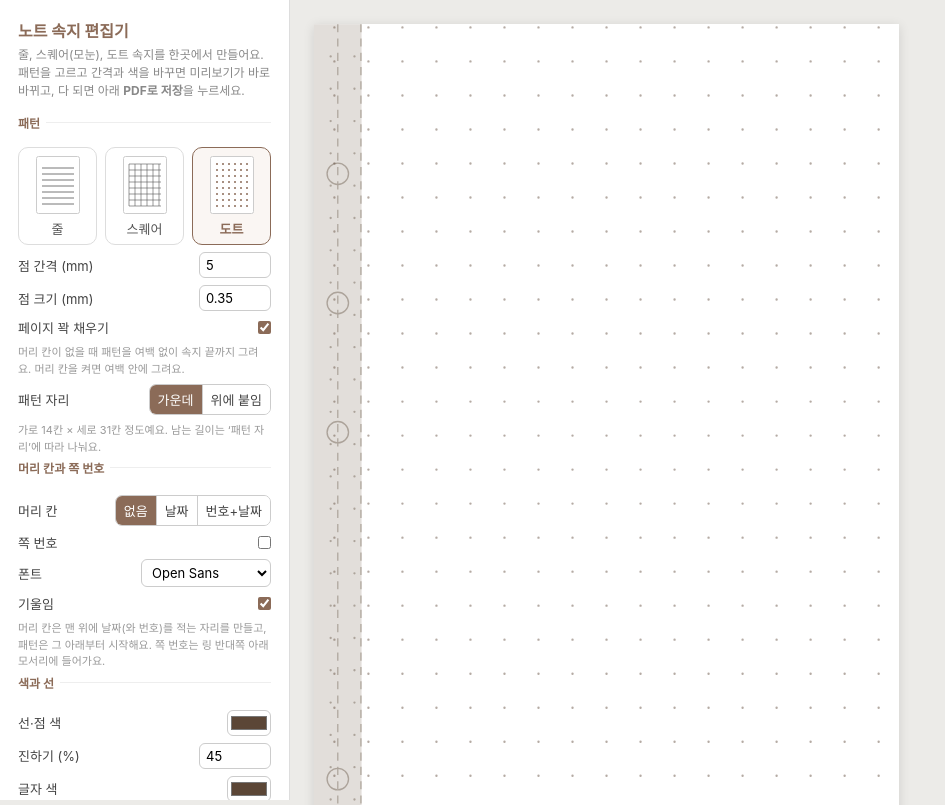
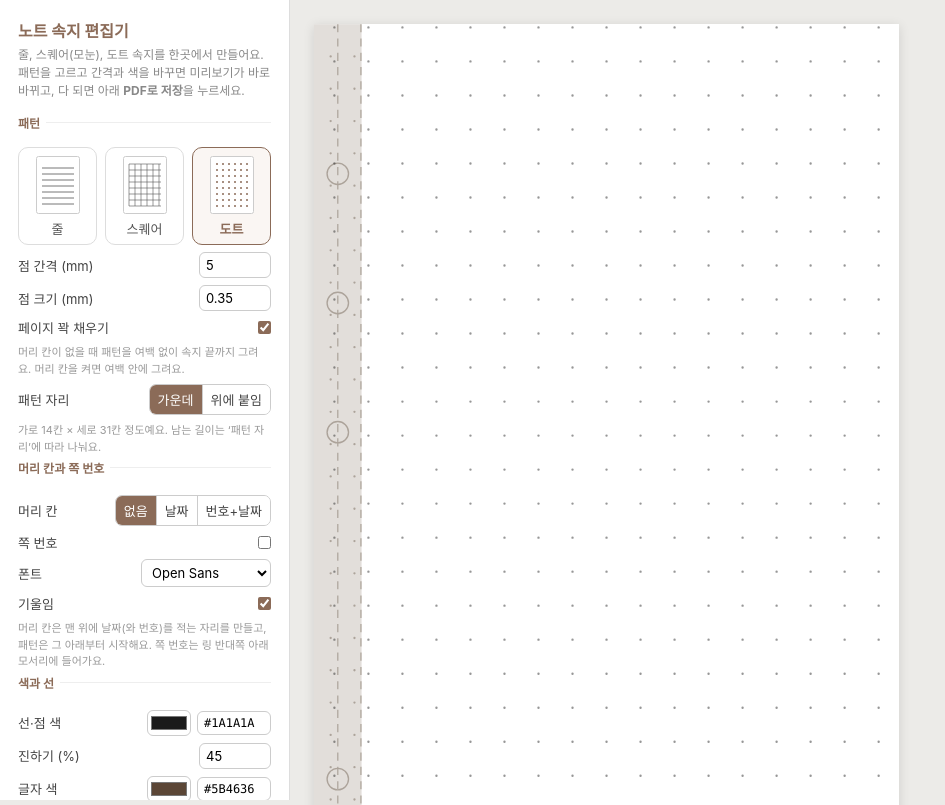
Before and after one commit to MOV-IE/diary-note-generator, a plain HTML site: page index.html in a window 1280 px wide. Shown: the top 805 px of the page, without its empty margins (0-945 px from the left). Drawn offline with Linux system fonts and the light colour scheme.

Commit message:
Default line colour #1A1A1A; hex code input next to every colour picker (#7)
Saved settings still on the old default (#5B4636) move to the new one once.


Claude-Session: https://claude.ai/code/session_01NP1betRcKkkrsVRVWCmt3n

Co-authored-by: Claude <noreply@anthropic.com>

```diff
--- a/index.html
+++ b/index.html
@@ -58,6 +58,8 @@ legend{font-weight:600;font-size:12px;color:#8b6b58;padding-right:6px}
   .sheetlbl{display:none}
   .sheetwrap:last-child .sheet{break-after:auto !important;page-break-after:auto !important}
 }
+.cpick{display:flex;gap:6px;align-items:center}
+.row input.hex{width:74px;padding:4px 6px;border:1px solid #ccc;border-radius:6px;font:inherit;font-family:ui-monospace,Menlo,monospace;font-size:12px;text-transform:uppercase}
 </style>
 <style id="dyn"></style>
 </head>
@@ -107,10 +109,10 @@ legend{font-weight:600;font-size:12px;color:#8b6b58;padding-right:6px}
   </fieldset>
 
   <fieldset><legend>색과 선</legend>
-    <div class="row"><label>선·점 색</label><input type="color" data-k="lineColor"></div>
+    <div class="row"><label>선·점 색</label><span class="cpick"><input type="color" data-k="lineColor"><input type="text" class="hex" data-hk="lineColor" maxlength="7" spellcheck="false" autocomplete="off"></span></div>
     <div class="row"><label>진하기 (%)</label><input type="number" data-k="opacity" step="5" min="5" max="100"></div>
     <div class="row" id="lineWRow"><label>선 굵기 (mm)</label><input type="number" data-k="lineW" step=".05" min=".05"></div>
-    <div class="row"><label>글자 색</label><input type="color" data-k="ink"></div>
+    <div class="row"><label>글자 색</label><span class="cpick"><input type="color" data-k="ink"><input type="text" class="hex" data-hk="ink" maxlength="7" spellcheck="false" autocomplete="off"></span></div>
   </fieldset>
 
   <fieldset><legend>크기와 여백 (mm)</legend>
@@ -154,7 +156,7 @@ const DEFAULTS = {
   pattern:'dot', spLined:6, spGrid:5, spDot:5, lineStyle:'solid', marginLine:false, fill:true, marginPos:12, major:0, dotSize:.35,
   align:'center',
   head:'none', headTxt:'date', noTxt:'no.', fsHead:6, pageNo:false, pageStart:1, font:"'Open Sans'", customFont:'', italic:true,
-  lineColor:'#5b4636', opacity:45, lineW:.12, ink:'#5b4636',
+  lineColor:'#1a1a1a', opacity:45, lineW:.12, ink:'#5b4636',
   preset:'custom', w:86, h:171, mRing:7, mFree:5, mTop:6, mBot:6, count:10,
   sheet:'orig', orient:'auto', safe:5, duplex:'single', backX:0, backY:0, crop:true, zoom:1.8, showRing:true
 };
@@ -163,6 +165,7 @@ const CUSTOM_DEFAULT = [86, 171]; // ‘직접’의 기본 크기
 const KEY = 'note-editor-v1';
 let st = {...DEFAULTS};
 try { const s = JSON.parse(localStorage.getItem(KEY) || 'null'); if (s) st = {...DEFAULTS, ...s}; } catch(e) {}
+if (st.lineVer !== 2) { if (st.lineColor === '#5b4636') st.lineColor = '#1a1a1a'; st.lineVer = 2; } // 예전 기본 선 색으로 저장된 설정은 새 기본값으로
 if (st.preset === '86x171') st.preset = 'custom'; // 예전 설정
 if (st.sheet === 'a3') st.sheet = 'a4'; // 출력 용지에서 A3를 빼고 A5를 넣었어요
 const save = () => { try { localStorage.setItem(KEY, JSON.stringify(st)); } catch(e) {} };
@@ -365,6 +368,20 @@ function render() {
   save();
 }
 
+// 색은 고르개나 헥사 코드(#RRGGBB, #RGB, # 생략 가능)로 넣을 수 있어요
+function bindHex() {
+  document.querySelectorAll('input.hex').forEach(h => {
+    const k = h.dataset.hk, pick = document.querySelector(`input[type=color][data-k="${k}"]`);
+    h.value = String(st[k]).toUpperCase();
+    h.oninput = () => {
+      let v = h.value.trim(); if (v[0] !== '#') v = '#' + v;
+      if (/^#[0-9a-f]{3}$/i.test(v)) v = '#' + [...v.slice(1)].map(c => c + c).join('');
+      if (/^#[0-9a-f]{6}$/i.test(v)) { st[k] = v.toLowerCase(); pick.value = st[k]; pick.oninput && pick.oninput(); }
+    };
+    h.onblur = () => { h.value = String(st[k]).toUpperCase(); };
+    if (!pick._hex) { pick._hex = 1; pick.addEventListener('input', () => { if (document.activeElement !== h) h.value = pick.value.toUpperCase(); }); }
+  });
+}
 function bind() {
   document.querySelectorAll('[data-k]').forEach(el => {
     const k = el.dataset.k;
@@ -390,6 +407,7 @@ function bind() {
       };
     }
   });
+  bindHex();
 }
 document.querySelectorAll('#pick button').forEach(b => b.onclick = () => { st.pattern = b.dataset.v; render(); });
 window.applySettings = o => { st = {...DEFAULTS, ...o}; bind(); render(); };
```
Also changed, not shown: 2 other files.
